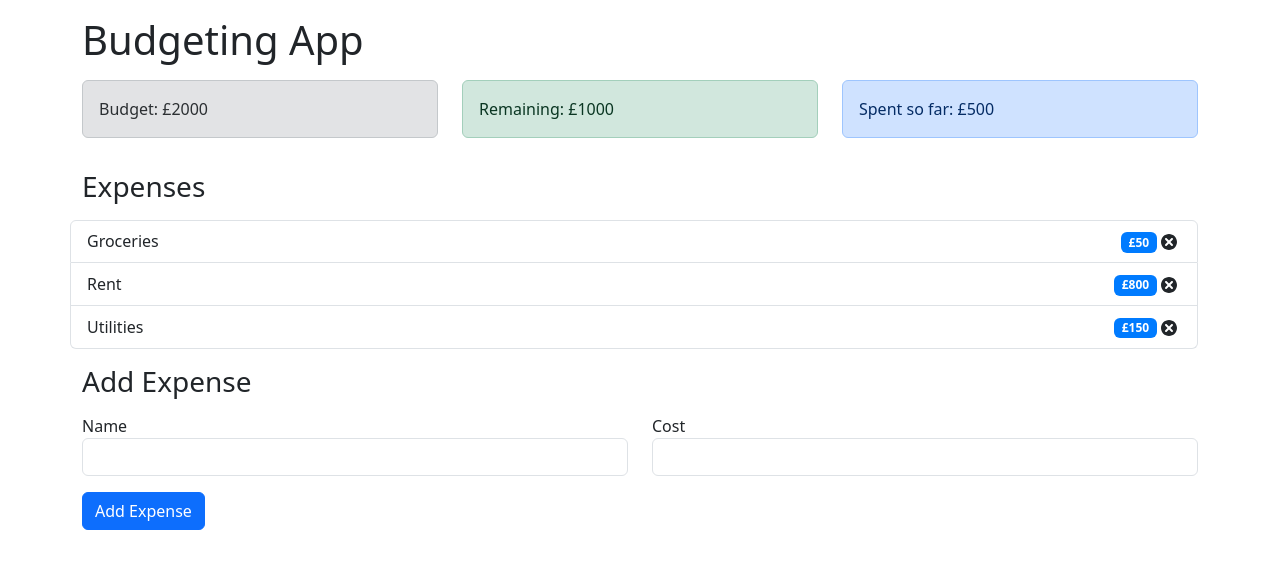
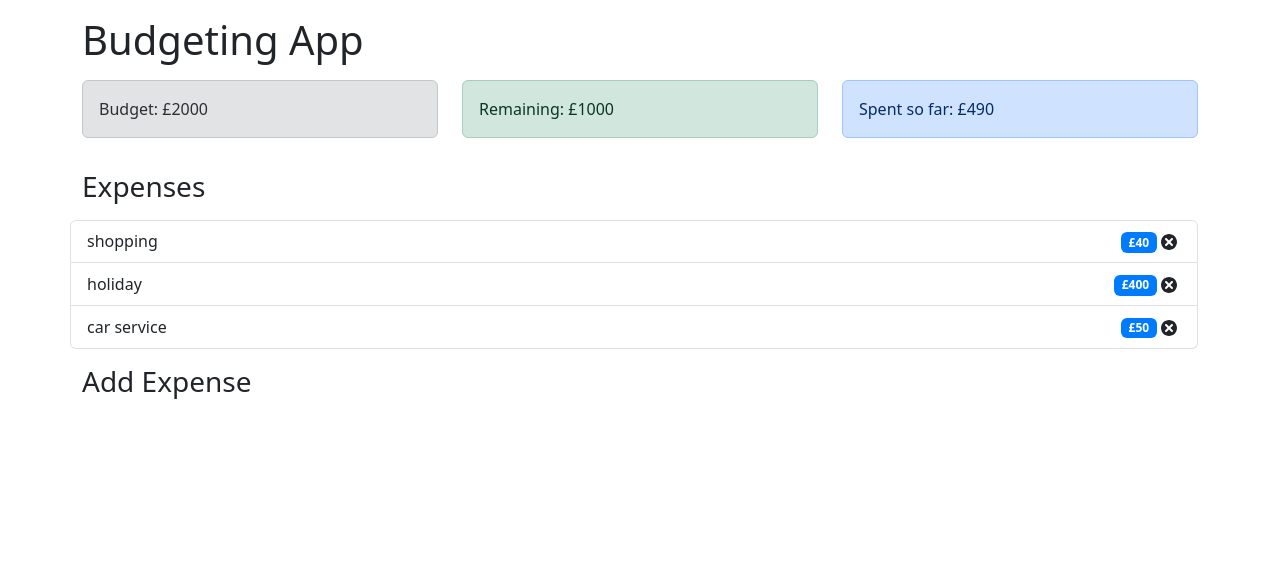
Before and after one commit to Noblenog/budgeting-app, a React (Create React App) app: page / in a window 1280 px wide. Shown: the top 568 px of the page. Built offline with nearby package versions, Linux system fonts and the light colour scheme.

Commit message:
added context and state logic to total expenses and expenses list

```diff
--- a/src/components/AddExpenseForm.js
+++ b/src/components/AddExpenseForm.js
@@ -1,9 +1,29 @@
-import React from 'react';
+import React, {useContext, useState} from 'react';
+import {AppContext} from '../context/AppContext';
+import {v4 as uuidv4} from 'uuid';
 
 const AddExpenseForm = () => {
+    const { dispatch } = useContext(AppContext);
+
+    const [name, setName] = useState('');
+    const [cost, setCost] = useState('');
+
+    const onSubmit = (event) => {
+        event.preventDefault();
+
+        const expense = {
+            id: uuidv4(),
+            name: name,
+            cost: parseInt(cost),
+        };
+
+        dispatch({
+            type: 'ADD_EXPENSE',
+            payload: expense,
+        });
 
     return(
-        <form>
+        <form onSubmit={onSubmit}>
             <div className ='row'>
                 <div className='col-sm'>
                     <label for='name'>Name</label>
@@ -12,6 +32,8 @@
                     type= 'text'
                     className= 'form-control'
                     id= 'name'
+                    value={name}
+                    onChange={(event) => setName(event.target.value)}
                     ></input>
                 </div>
                 <div className='col-sm'>
@@ -21,6 +43,8 @@
                     type= 'text'
                     className= 'form-control'
                     id= 'cost'
+                    value={cost}
+                    onChange={(event) => setCost(event.target.value)}
                     ></input>
                 </div>
             </div>
@@ -32,7 +56,8 @@
                 </div>
             </div>
         </form>
-    );
+        );
+    }
 };
 
 export default AddExpenseForm;
--- a/src/components/ExpenseList.js
+++ b/src/components/ExpenseList.js
@@ -1,13 +1,10 @@
-import React from 'react';
+import React, {useContext} from 'react';
 import ExpenseItem from './ExpenseItem';
+import {AppContext} from '../context/AppContext';
 
 
 const ExpenseList = () => {
-    const expenses = [
-        { id: 1, name: 'Groceries', cost: 50 },
-        { id: 2, name: 'Rent', cost: 800 },
-        { id: 3, name: 'Utilities', cost: 150 },
-    ];
+    const { expenses } = useContext(AppContext);
 
     return (
         <ul className="list-group">
--- a/src/components/ExpenseTotal.js
+++ b/src/components/ExpenseTotal.js
@@ -1,10 +1,16 @@
-import React from 'react';
+import React, {useContext} from 'react';
+import {AppContext} from '../context/AppContext';
 
 
 const ExpenseTotal = () => {
+    const {expenses} = useContext(AppContext);
+    const total = expenses.reduce((acc, expense) => {
+        return (acc += expense.cost);
+    }, 0);
+
     return(
         <div className='alert alert-primary'>
-            <span>Spent so far: £500</span>
+            <span>Spent so far: £{total}</span>
         </div>
     );
 }
--- a/src/context/AppContext.js
+++ b/src/context/AppContext.js
@@ -2,6 +2,11 @@
 
 const AppReducer = (state, action) => {
     switch (action.type) {
+        case 'ADD_EXPENSE':
+            return {
+                ...state,
+                expenses: [...state.expenses, action.payload],
+            };
         default:
             return state;
     }
```
